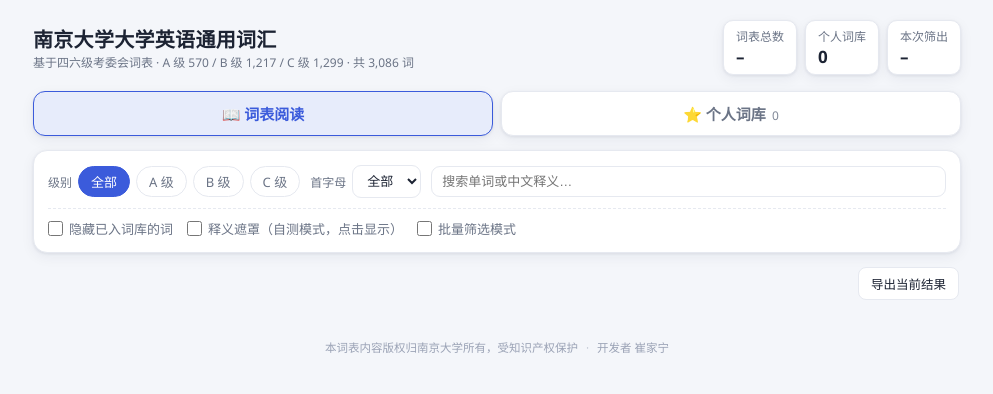
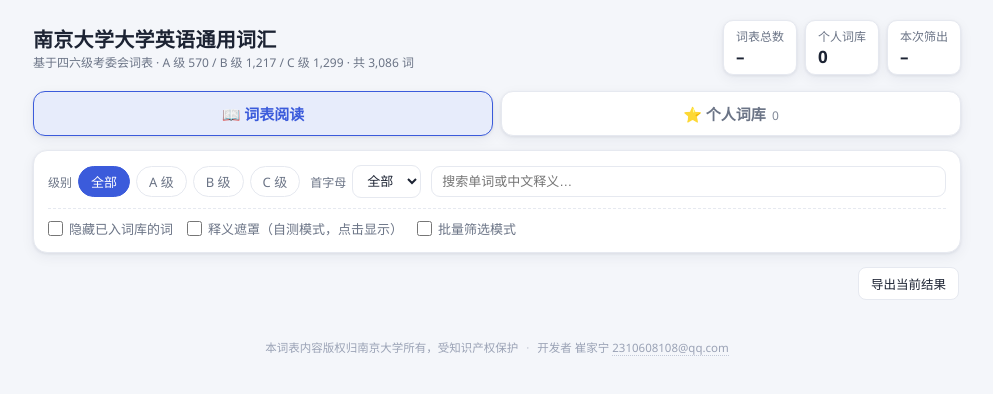
Before and after one commit to cui-jia-ning/nju-vocab-filter, a website: page app_template.html in a window 1280 px wide. Shown: the whole page, without its empty margins (143-1136 px from the left). Drawn offline with Linux system fonts and the light colour scheme.

Commit message:
页脚署名旁添加联系邮箱 2310608108@qq.com

```diff
--- a/app_template.html
+++ b/app_template.html
@@ -90,6 +90,8 @@
   .note{font-size:12px;color:var(--sub);margin-top:10px;line-height:1.6}
   footer.credit{margin-top:26px;text-align:center;font-size:11.5px;color:#9aa2b5;line-height:1.8}
   footer.credit .dot{margin:0 8px;opacity:.6}
+  footer.credit .mail{color:#9aa2b5;text-decoration:none;border-bottom:1px dotted #c3c9d8;transition:.12s}
+  footer.credit .mail:hover{color:var(--accent);border-bottom-color:var(--accent)}
   .hidden{display:none!important}
   @media (max-width:640px){
     .word-row{flex-wrap:wrap}
@@ -172,7 +174,7 @@
   </section>
 
   <footer class="credit">
-    本词表内容版权归南京大学所有，受知识产权保护<span class="dot">·</span>开发者 崔家宁
+    本词表内容版权归南京大学所有，受知识产权保护<span class="dot">·</span>开发者 崔家宁 <a class="mail" href="mailto:2310608108@qq.com">2310608108@qq.com</a>
   </footer>
 </div>
 
```
Also changed, not shown: index.html (+3 -1 lines).
